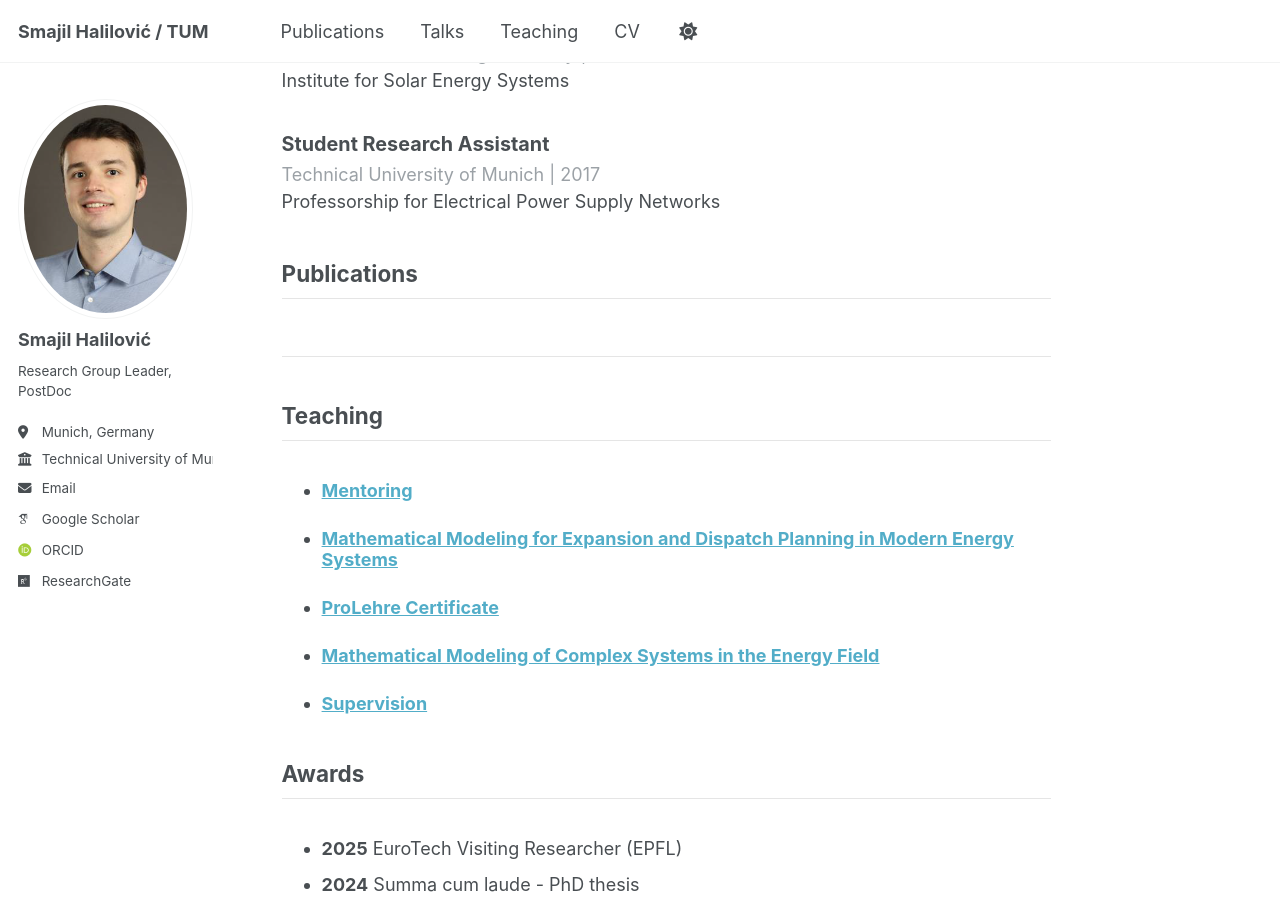
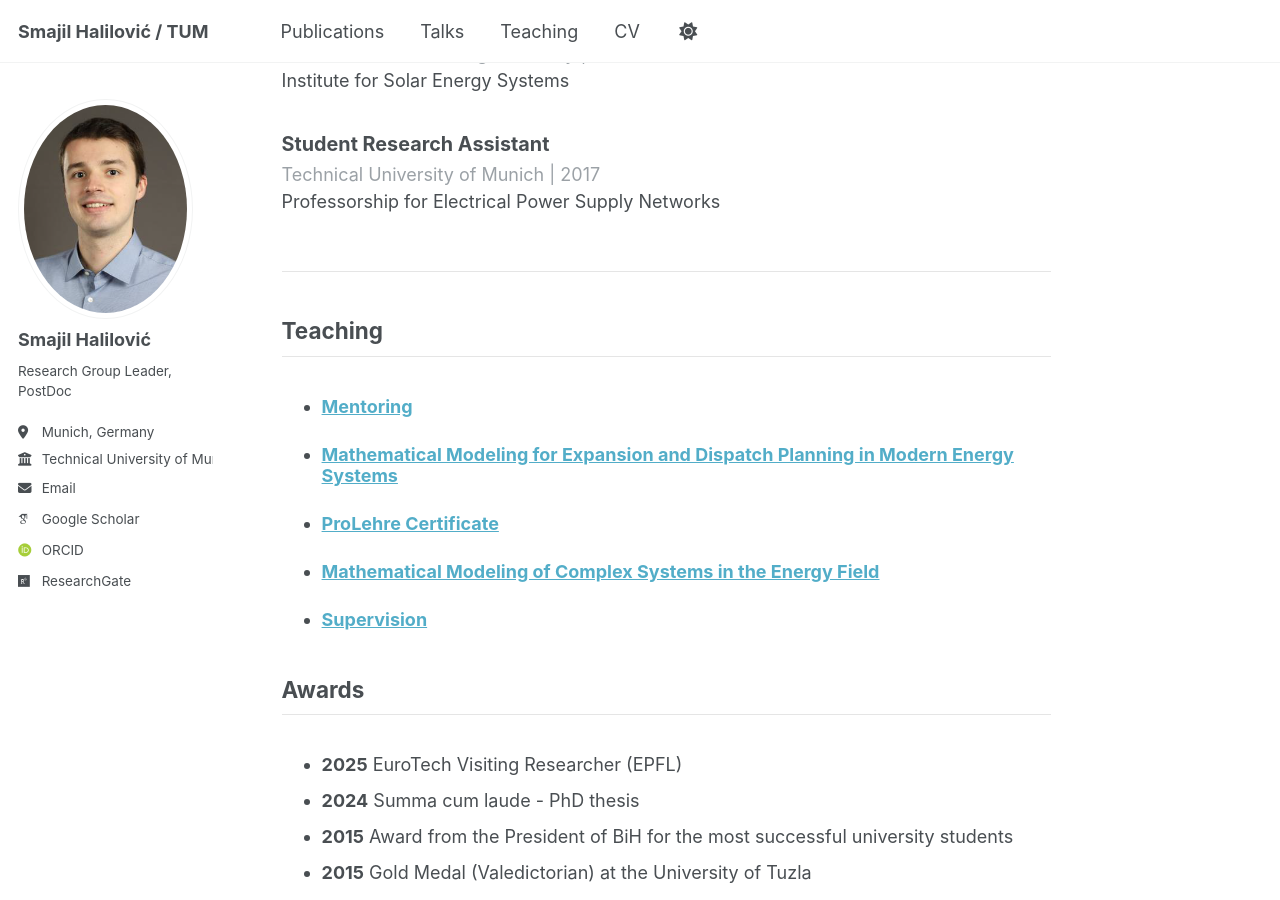
Before and after one commit to SHalilovic/shalilovic.github.io, a Jekyll site: the page built from _pages/cv.md, in a window 1280 px wide and 900 px high, scrolled down 1065 px. Built offline with Jekyll 4.4.1, drawn with Linux system fonts in a browser that asks for light colours; some web fonts are replaced; a script that is not in the unit is left out.

Commit message:
Update cv.md

```diff
--- a/_pages/cv.md
+++ b/_pages/cv.md
@@ -38,12 +38,6 @@ author_profile: true
 
 {% endfor %}
 
-<div class="cv-section" style="margin-bottom: 2em;">
-  <h2 style="border-bottom: 1px solid #e5e5e5; padding-bottom: 0.5em;">{{ "Publications" | capitalize }}</h2>
-</div>
-<!--   <ul>{% for post in site.publications reversed %}
-    {% include archive-single-cv.html %}
-  {% endfor %}</ul> -->
 
 <div class="cv-section" style="margin-bottom: 2em;">
   <h2 style="border-bottom: 1px solid #e5e5e5; padding-bottom: 0.5em;">{{ ["Talks"](/talks/) | capitalize }}</h2>
```
